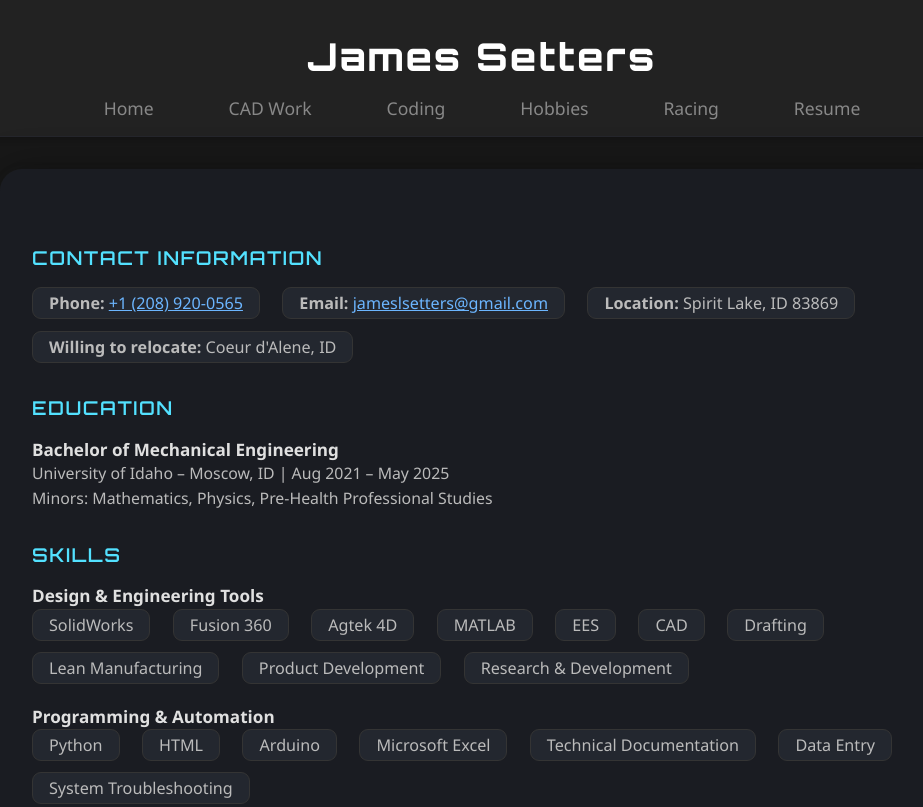
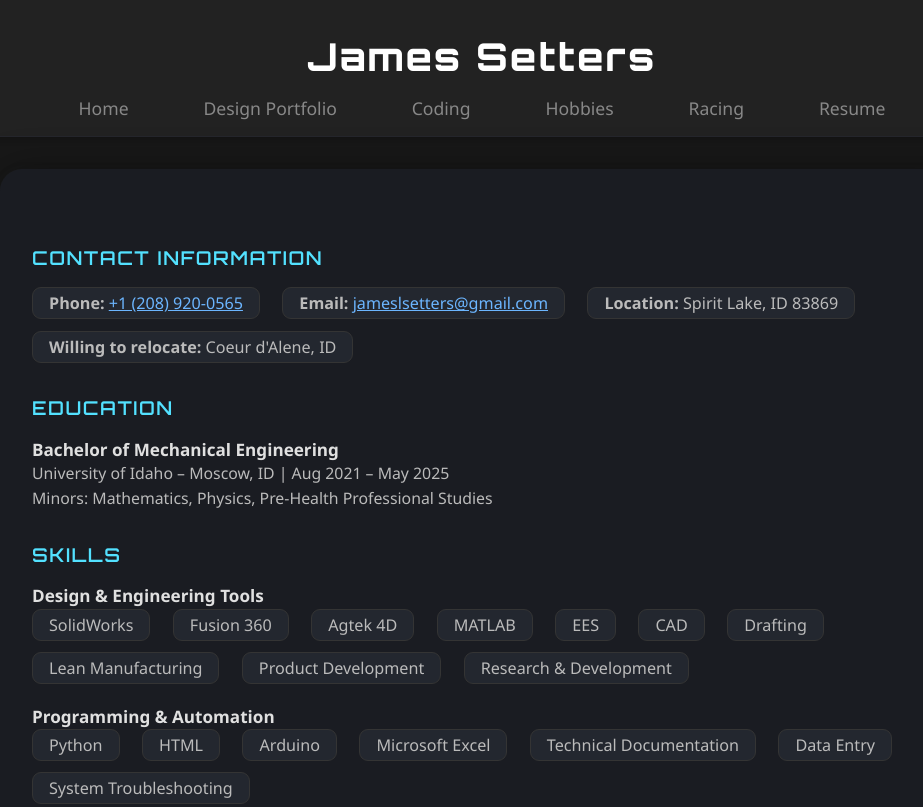
Before and after one commit to jameslsetters/jamessetters.github.io, a plain HTML site: page resume.html in a window 1280 px wide. Shown: the top 807 px of the page, without its empty margins (158-1081 px from the left). Drawn offline with Linux system fonts and the light colour scheme.

Commit message:
Update resume.html

```diff
--- a/resume.html
+++ b/resume.html
@@ -130,7 +130,7 @@
     <h1>James Setters</h1>
     <nav>
       <a href="index.html">Home</a>
-      <a href="cad.html">CAD Work</a>
+      <a href="cad.html">Design Portfolio</a>
       <a href="coding.html">Coding</a>
       <a href="hobbies.html">Hobbies</a>
       <a href="racing.html">Racing</a>
```
